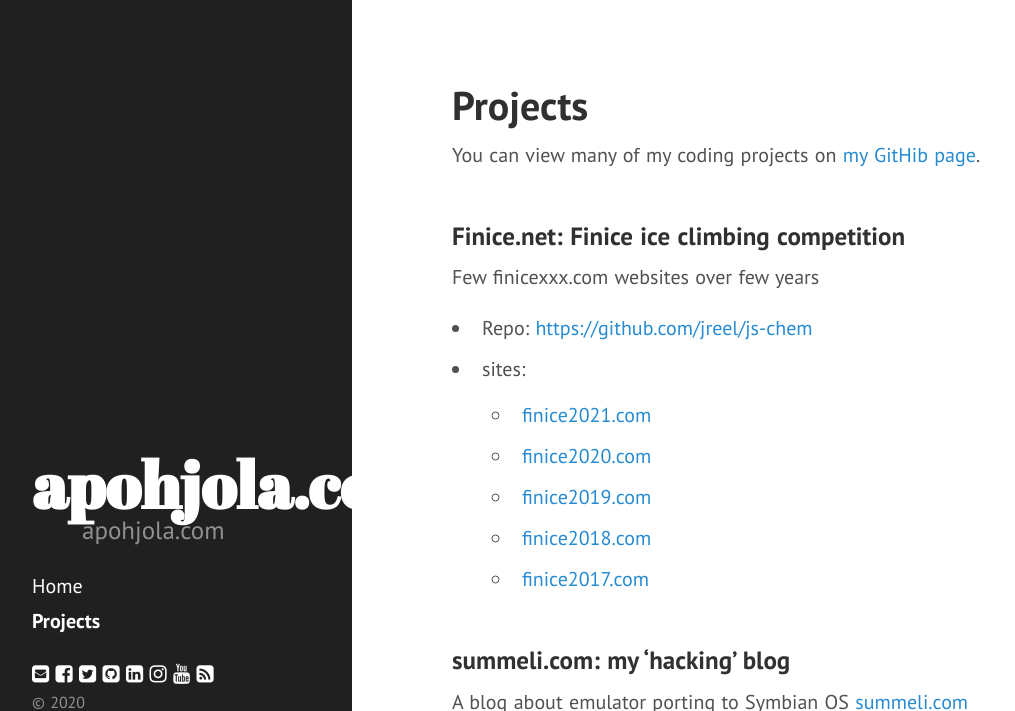
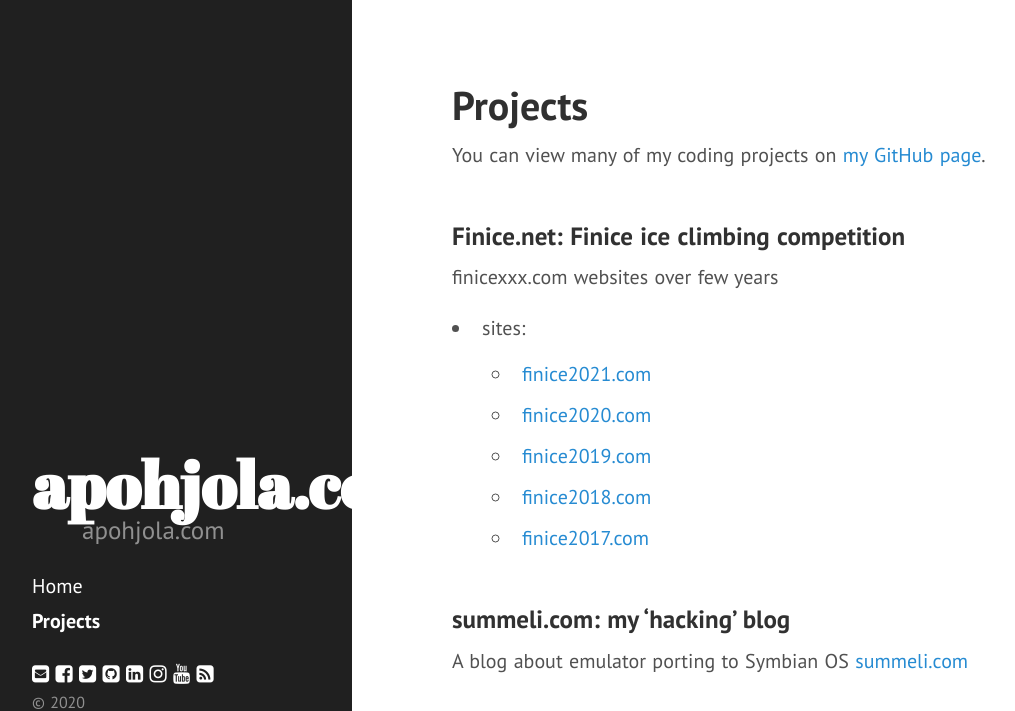
Before and after one commit to Summeli/apohjola.github.io, a Jekyll site: the page built from _pages/projects.md, in a window 1280 px wide, cut to the strip 0-711 px from the top of the page. Shown: the whole strip, without its empty margins (8-1023 px from the left). Built offline with Jekyll 4.4.1, drawn with Linux system fonts in a browser that asks for light colours; nearby versions of some CDN libraries.

Commit message:
fixed projects.

```diff
--- a/_pages/projects.md
+++ b/_pages/projects.md
@@ -4,12 +4,11 @@
 permalink: /projects/
 ---
 
-You can view many of my coding projects on [my GitHib page](https://github.com/summeli?tab=repositories).
+You can view many of my coding projects on [my GitHub page](https://github.com/summeli?tab=repositories).
 
 ### Finice.net: Finice ice climbing competition
-Few finicexxx.com websites over few years
+finicexxx.com websites over few years
 
-- Repo: [https://github.com/jreel/js-chem](https://github.com/jreel/js-chem)
 - sites:
   - [finice2021.com](https://github.com/Summeli/finice2021.github.io)
   - [finice2020.com](https://github.com/Summeli/finice2020.github.io)
```
